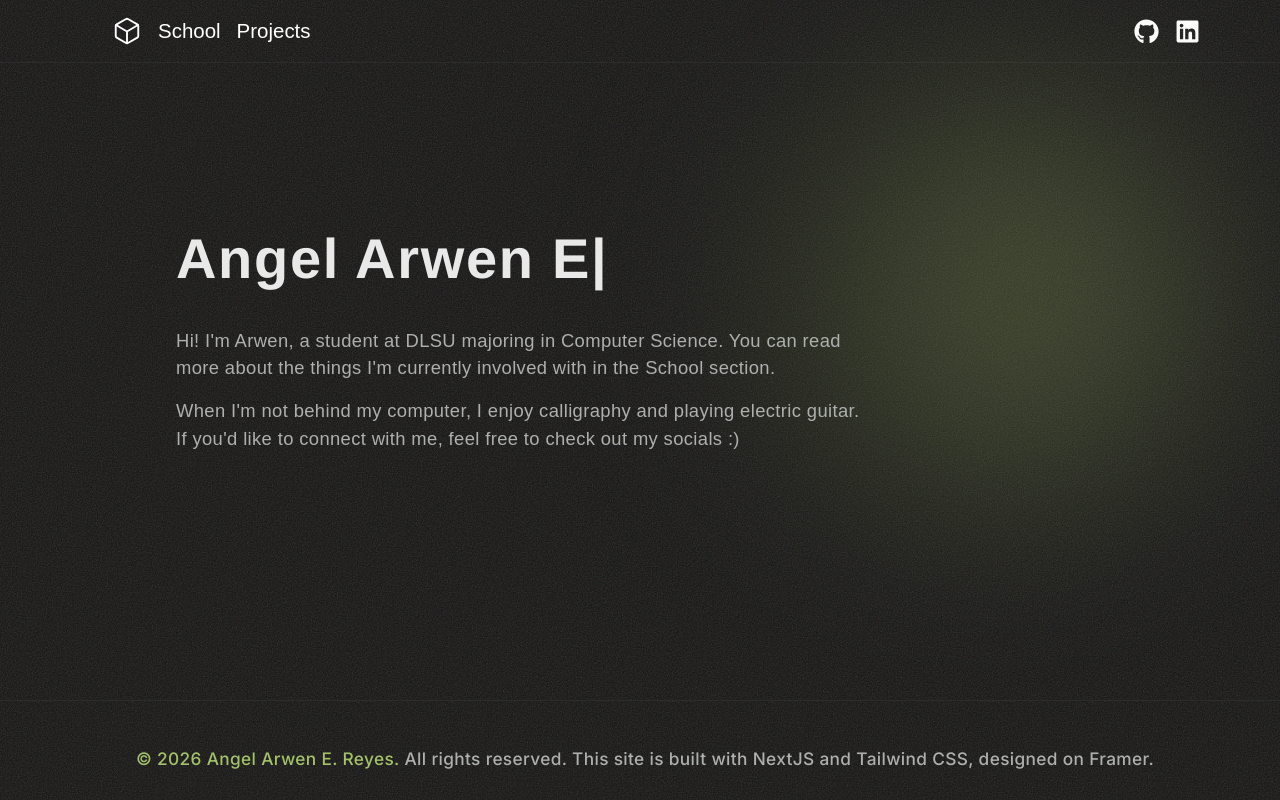
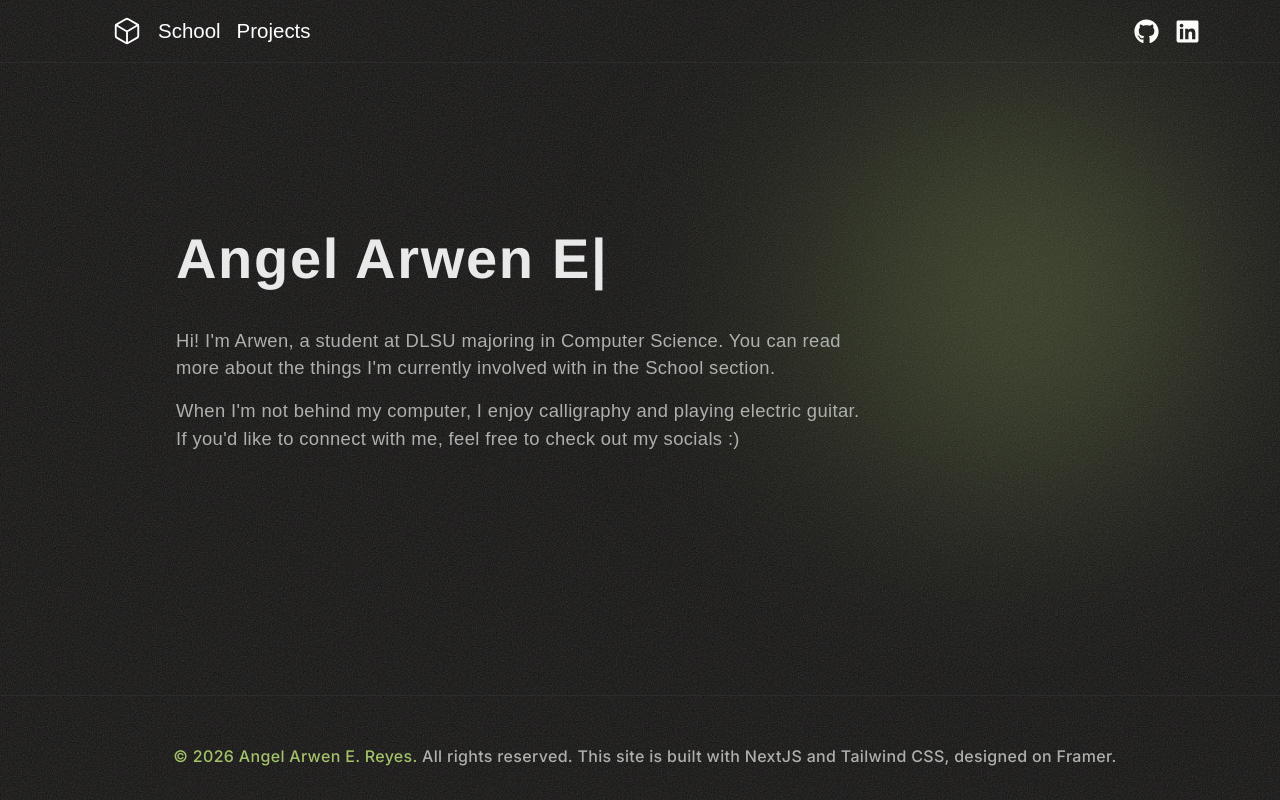
Before and after one commit to angele34/personal-website, a Next.js app: page / in a window 1280 px wide. Built offline with nearby package versions, Linux system fonts and the light colour scheme; a web font is replaced by a local one.

Commit message:
refactor(tailwind): clean up font size definitions

```diff
--- a/tailwind.config.js
+++ b/tailwind.config.js
@@ -9,10 +9,7 @@ module.exports = {
   theme: {
     extend: {
       fontSize: {
-        'p-footer': ['0.8rem', '1.2rem'],
-        'p-footer-lg': ['1.08rem', '1.2rem'],
-
-        // p
+        // Paragraph
         'p-xxs': ['0.8rem', '1.2rem'],
         'p-xs': ['0.9rem', '1.4rem'],
         'p-sm': ['1rem', '1.4rem'],
@@ -21,7 +18,7 @@ module.exports = {
         'p-xl': ['1.15rem', '1.7rem'],
         'p-2xl': ['1.4rem', '2.2rem'],
 
-        // h1
+        // Headings
         'h1-xxs': ['2rem', '2.5rem'],
         'h1-xs': ['2.4rem', '3rem'],
         'h1-sm': ['3rem', '4rem'],
```
